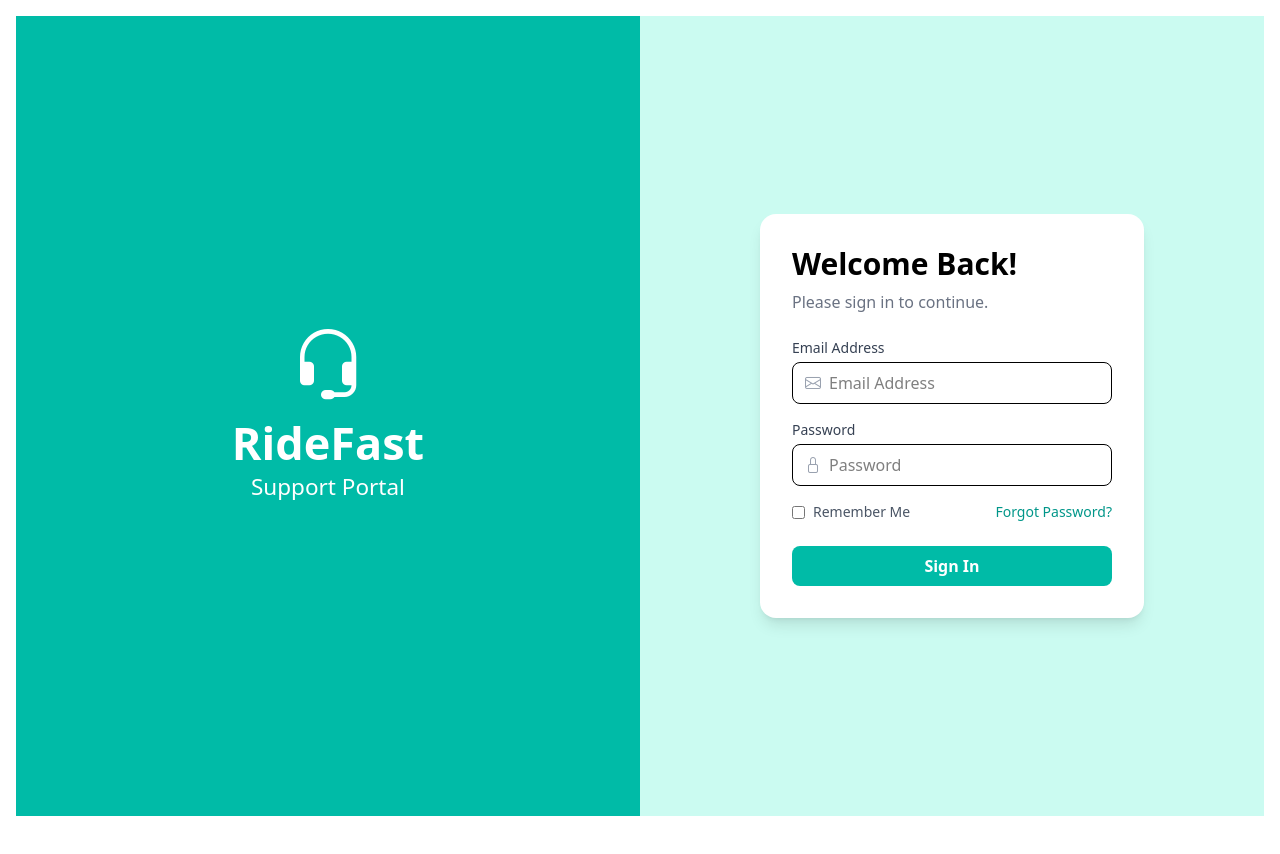
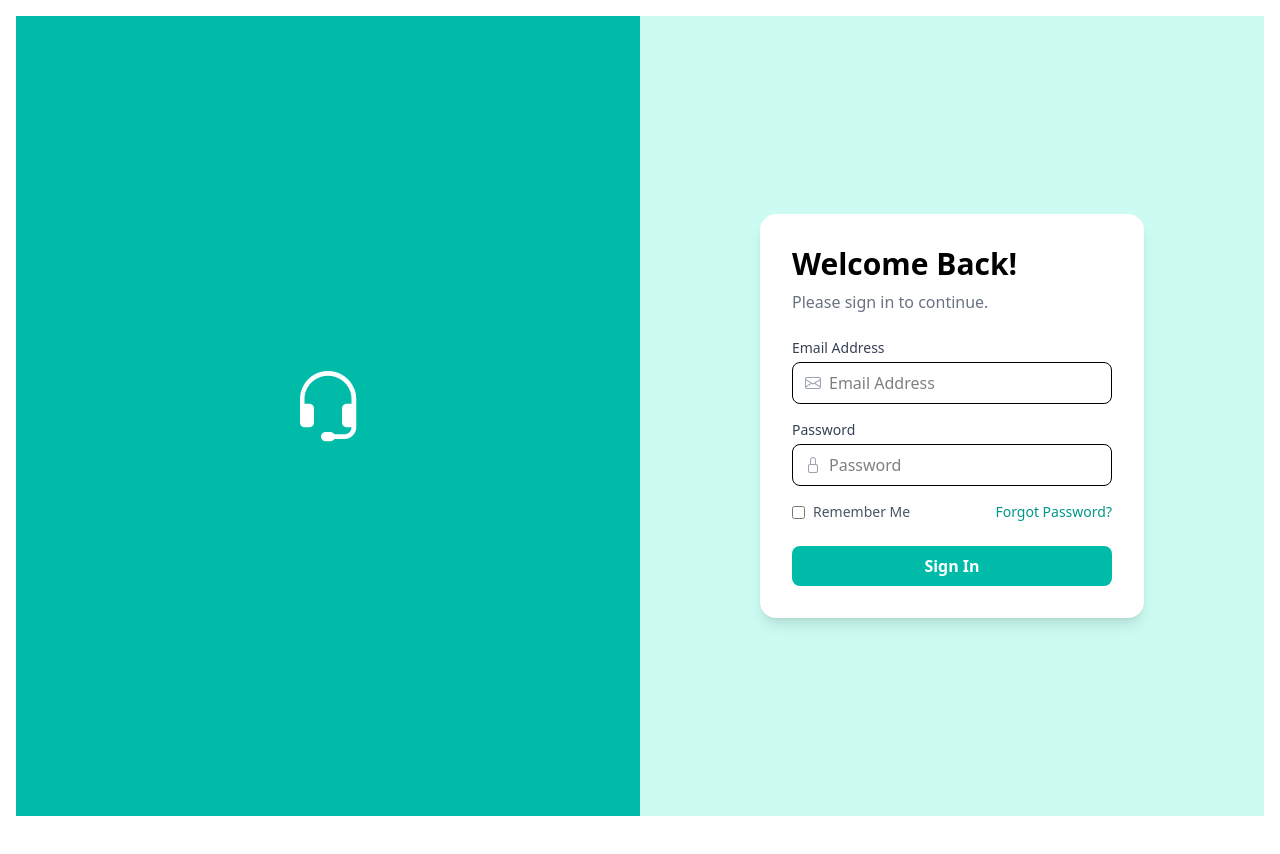
Before and after one commit to manishmaske37/RideFastApp, a React (Vite) app: page / in a window 1280 px wide. Shown: the top 854 px of the page. Built offline with nearby package versions, Linux system fonts and the light colour scheme.

Commit message:
fix: Remove header and description from Login component

```diff
--- a/src/Component/Login.jsx
+++ b/src/Component/Login.jsx
@@ -47,8 +47,6 @@ const Login = ({ onLogin }) => {
       <div className="w-1/2 bg-teal-500 flex flex-col justify-center items-center text-white">
         <div className="flex flex-col items-center justify-center min-h-screen transform scale-125">
           <i className="bi bi-headset text-6xl mb-3"></i>
-          <h1 className="text-4xl font-bold">RideFast</h1>
-          <p className="text-lg">Support Portal</p>
         </div>
       </div>
 
```
